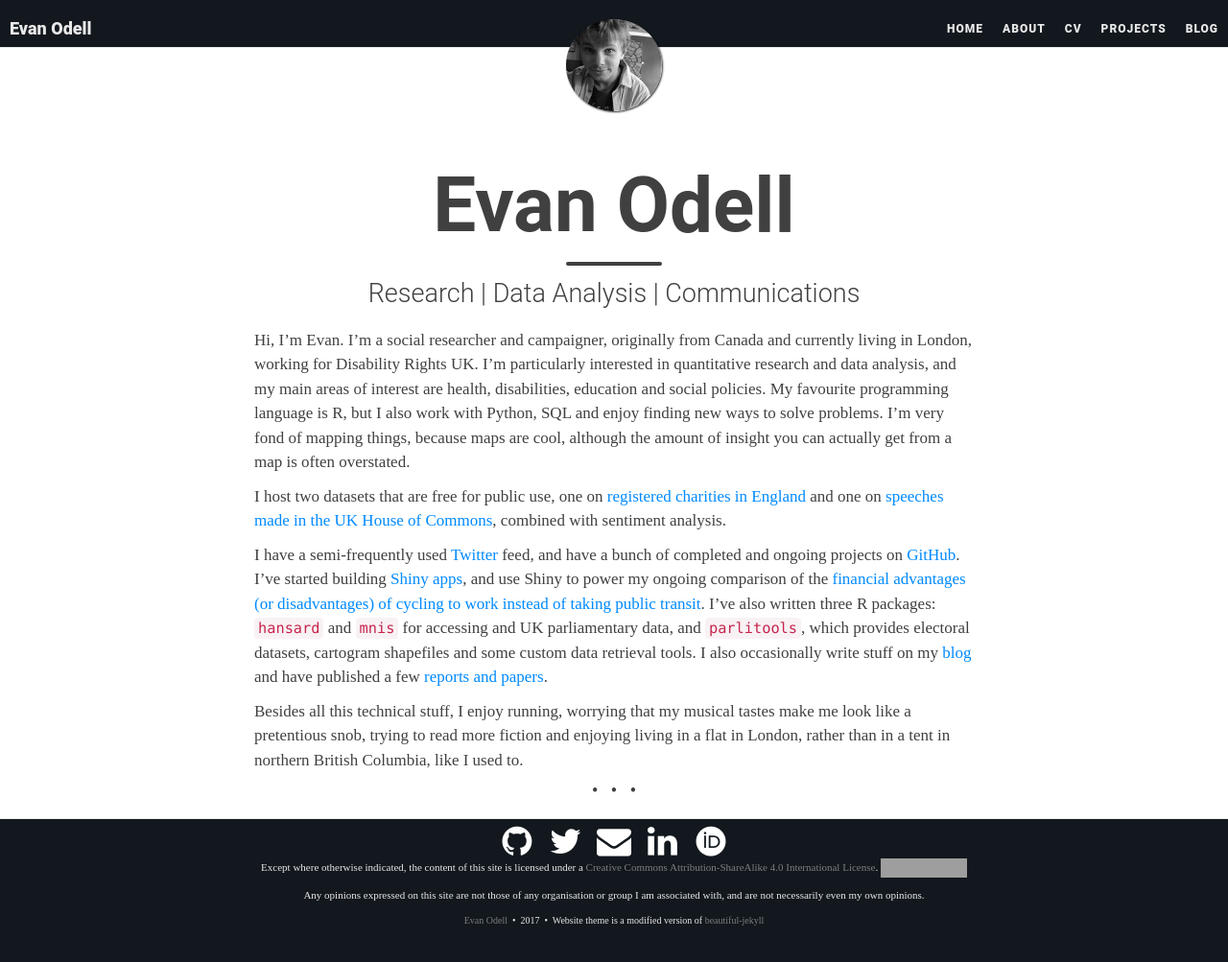
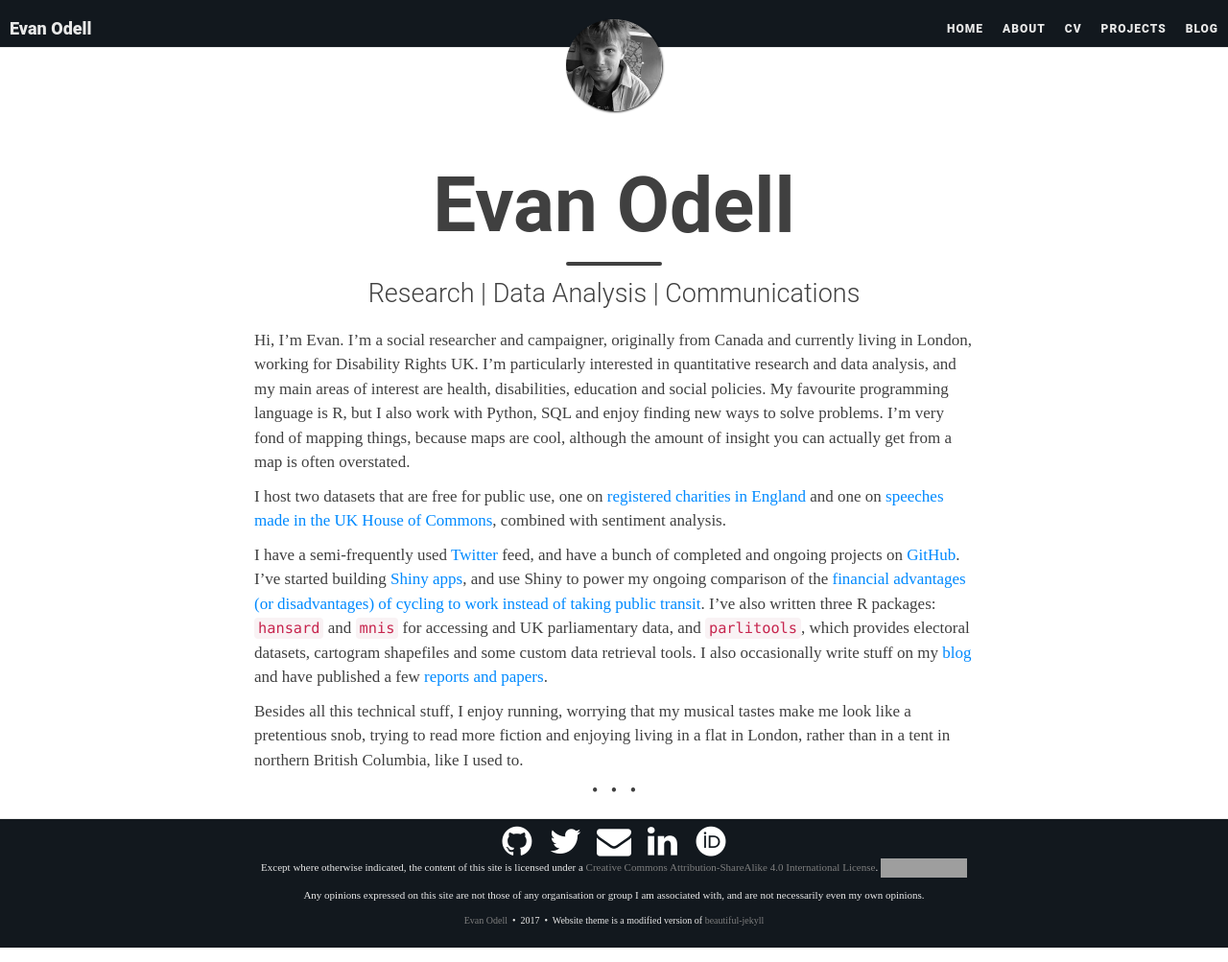
Before and after one commit to evanodell/evanodell.com, a Jekyll site: the page built from index.md, in a window 1280 px wide and 1003 px high. Shown: the whole window at 96% size. Built offline with Jekyll 4.4.1, drawn with Linux system fonts in a browser that asks for light colours; nearby versions of some CDN libraries; some web fonts are replaced; grey boxes are pictures that could not be loaded.

Commit message:
css tweak

```diff
--- a/css/main.css
+++ b/css/main.css
@@ -319,7 +319,7 @@ img {
 
 footer {
   width:100%;
-  height:150px;
+  height:135px;
   position: absolute;
   padding: 5px 0;
   background: #12181E;
@@ -339,7 +339,7 @@ footer {
 
   footer {
     width:100%;
-    height:200px;
+    height:190px;
     position: absolute;
     padding: 5px 0;
     background: #12181E;
@@ -362,7 +362,7 @@ footer {
 
   footer {
     width:100%;
-    height:200px;
+    height:190px;
     position: absolute;
     padding: 5px 0;
     background: #12181E;
@@ -384,7 +384,7 @@ footer {
 
   footer {
     width:100%;
-    height:230px;
+    height:220px;
     position: absolute;
     padding: 5px 0;
     background: #12181E;
```
